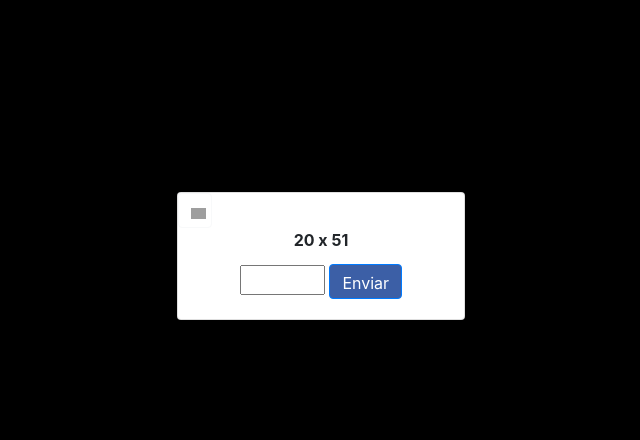
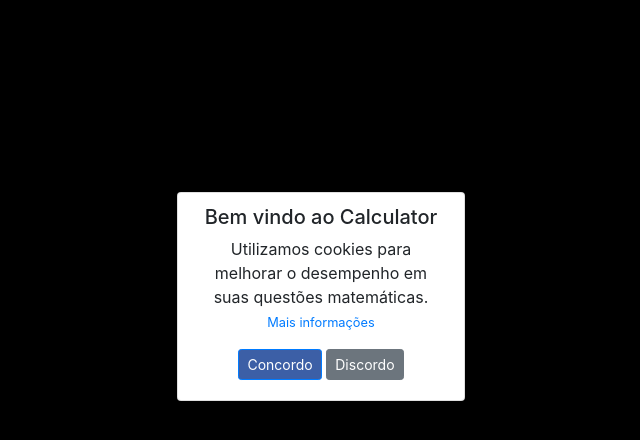
Before and after one commit to Wesley-Breno/Calculator_Game, a Django app: page / in a window 1280 px wide. Shown: the top 440 px of the page, without its empty margins (319-959 px from the left). Run offline with Django 3.2, Linux system fonts and the light colour scheme; data comes from the database, SQL or seed files in the repository; some libraries are stand-ins or nearby versions; grey boxes are pictures that could not be loaded.

Commit message:
adicionando mensagem de aviso de cookies

```diff
--- a/home/templates/home/index.html
+++ b/home/templates/home/index.html
@@ -31,7 +31,6 @@
         }
         .btn.btn-primary{
             background-color: #3C5FA6;
-            height: 35px;
         }
         .btn.btn-primary.btn-light{
             padding-right: 20px;
@@ -40,6 +39,55 @@
 </head>
 <body>
     <section>
+        {% if primeira_vez_no_site %}
+        <div class="card">
+          <div class="card-body">
+            <h5>Bem vindo ao Calculator</h5>
+            <p>Utilizamos cookies para melhorar o desempenho em suas questões matemáticas.<br>
+              <a type="button" href="#" data-toggle="modal" data-target="#exampleModal{{ user.id }}">
+                  <small>Mais informações</small>
+                </a>
+
+                <div class="modal fade" id="exampleModal{{ user.id }}" tabindex="-1" aria-labelledby="exampleModalLabel" aria-hidden="true">
+                  <div class="modal-dialog">
+                    <div class="modal-content">
+                      <div class="modal-body">
+                        <h5>Informações sobre a utilização de cookies</h5>
+                          <hr>
+                          <h6>Oque estará disponível se eu concordar com a utilização de cookies?</h6>
+                          <small align="left">
+                              Ao concordar com a utilização de cookies, você confirmará que sera salvo em seu navegador,
+                              a sua pontuação e sua questão que você esta fazendo no momento. Ao utilizar os cookies
+                              você poderá ver sua pontuação de sequência de acertos e assim poder analisar o seu
+                              desempenho com o uso dos seus pontos.
+                          </small>
+                          <br>
+                          <br>
+                          <h6>Os cookies ocupam muito espaço no meu navegador?</h6>
+                          <small align="left">
+                              Com certeza não! Os cookies são apenas pequenos arquivos aonde iremos salvar sua pontuação
+                              e a questão que falta para você responder! Depois de 24 horas os seus cookies serão
+                              apagados automaticamente.
+                          </small>
+                          <br>
+                          <br>
+                          <h6>Oque estará disponivel se eu NÃO concordar com a utilização de cookies?</h6>
+                          <small align="left">
+                              Ao discordar com a utilização de cookies, você ainda ira poder usar o nosso site. Porem
+                              você ficara limitado a apenas responder às questões e não ira ter uma pontuação de
+                              sequência de acertos.
+                          </small>
+                      </div>
+                    </div>
+                  </div>
+                </div>
+            <form method="POST">
+                {% csrf_token %}
+                <button type="submit" value="True" name="concorda_com_cookies" class="btn btn-primary btn-sm">Concordo</button>
+                <button type="submit" value="False" name="concorda_com_cookies" class="btn btn-secondary btn-sm">Discordo</button>
+            </form>
+        </div>
+        {% else %}
         <div class="card" {% if acertou == 1 %}style="box-shadow: 0 0 20px #3cff00;"{% elif acertou == 2 %}style="box-shadow: 0 0 20px red;"{% else %}{% endif %}>
             <div style="text-align: left; margin: 0;">
                 <button type="button" class="btn btn-primary btn-light" data-toggle="modal" data-target="#exampleModal{{ user.id }}" style="margin: 15px; background-color: white; width: 20px; margin: 0px;">
@@ -74,8 +122,10 @@
                           <br>
                           ▸ Se a sombra do bloco estiver vermelha, você errou.
                           <br>
-                          ▸ O icone <img src="https://encrypted-tbn0.gstatic.com/images?q=tbn:ANd9GcRvo7VNtD1Hvl7bDJq_mZAZ-cyoqPyJz7mQ-w&usqp=CAU" width="10px">
-                          informa quantas vezes seguidas você acertou.
+                          {% if pontuacao %}
+                              ▸ O icone <img src="https://encrypted-tbn0.gstatic.com/images?q=tbn:ANd9GcRvo7VNtD1Hvl7bDJq_mZAZ-cyoqPyJz7mQ-w&usqp=CAU" width="10px">
+                              informa quantas vezes seguidas você acertou.
+                          {% endif %}
                       </div>
                   </div>
                   <div class="modal-header">
@@ -107,6 +157,7 @@
                 </form>
             </div>
         </div>
+        {% endif %}
     </section>
     <script src="{% static 'home/vendor/jquery/jquery.slim.min.js' %}"></script>
     <script src="{% static 'home/vendor/bootstrap/js/bootstrap.bundle.min.js' %}"></script>
--- a/home/views.py
+++ b/home/views.py
@@ -3,19 +3,13 @@
 from func import operation_math
 
 COOKIE_NAME = 'pontuacao'
+resposta_anterior_sem_cookie = 0
+cont = 0
 
 
 def home(request):
     if request.method != 'POST':
         dicionario = {}
-        dicionario['pessoas'] = []
-        dicionario['dados'] = Pontuacoe.objects.all()
-
-        for dado in dicionario['dados']:
-            dicionario['pessoas'].append([dado.nome, dado.pontos])
-
-        dicionario['pessoas'].sort(key=lambda i: i[1], reverse=True)
-        dicionario['pessoas'] = dicionario['pessoas'][:5]
 
         operation = operation_math()
         if operation[0] == 1:
@@ -29,53 +23,24 @@
 
         dicionario['operation'] = [sinal, operation[1], operation[2], operation[3]]
 
+        global resposta_anterior_sem_cookie
+        resposta_anterior_sem_cookie = operation[3]
+
         dicionario['acertou'] = 0
 
-        # Verifica se o cookie com a pontuação já existe, se não, define a pontuação inicial como 0
+        # Verifica se o cookie com a pontuação não existe
         if COOKIE_NAME not in request.COOKIES:
-            response = render(request, 'home/index.html', dicionario)
-            response.set_cookie(COOKIE_NAME, 0, max_age=86400, secure=True, httponly=True)
-            response.set_cookie('resposta_anterior', operation[3], max_age=86400, secure=True, httponly=True)
-            return response
+            dicionario['primeira_vez_no_site'] = True
+            return render(request, 'home/index.html', dicionario)
 
         # Se o cookie já existir, renderiza a página normalmente
+        dicionario['primeira_vez_no_site'] = False
         dicionario['pontuacao'] = int(request.COOKIES.get(COOKIE_NAME, 0))
         response = render(request, 'home/index.html', dicionario)
         response.set_cookie('resposta_anterior', operation[3], max_age=86400, secure=True, httponly=True)
         return response
 
     dicionario = {}
-    dicionario['pessoas'] = []
-    dicionario['dados'] = Pontuacoe.objects.all()
-
-    for dado in dicionario['dados']:
-        dicionario['pessoas'].append([dado.nome, dado.pontos])
-
-    dicionario['pessoas'].sort(key=lambda i: i[1], reverse=True)
-    dicionario['pessoas'] = dicionario['pessoas'][:5]
-
-    resposta = request.POST.get('resposta_usuario')
-
-    try:
-        if int(resposta) == int(str(request.COOKIES.get('resposta_anterior')).split('.')[0]):
-            dicionario['acertou'] = 1
-            pontuacao_atual = int(request.COOKIES.get(COOKIE_NAME, 0))
-            nova_pontuacao = pontuacao_atual + 1
-            dicionario['pontuacao'] = nova_pontuacao
-
-            # Define o novo valor do cookie com a nova pontuação
-            response = render(request, 'home/index.html', dicionario)
-            response.set_cookie(COOKIE_NAME, nova_pontuacao, max_age=86400, secure=True, httponly=True)
-        else:
-            pontuacao_atual = int(request.COOKIES.get(COOKIE_NAME, 0))
-            nova_pontuacao = 0
-            dicionario['acertou'] = 2
-            dicionario['pontuacao'] = nova_pontuacao
-    except:
-        pontuacao_atual = int(request.COOKIES.get(COOKIE_NAME, 0))
-        nova_pontuacao = 0
-        dicionario['acertou'] = 2
-        dicionario['pontuacao'] = nova_pontuacao
 
     operation = operation_math()
     if operation[0] == 1:
@@ -89,7 +54,95 @@
 
     dicionario['operation'] = [sinal, operation[1], operation[2], operation[3]]
 
-    response = render(request, 'home/index.html', dicionario)
-    response.set_cookie('pontuacao', nova_pontuacao, max_age=86400, secure=True, httponly=True)
-    response.set_cookie('resposta_anterior', operation[3], max_age=86400, secure=True, httponly=True)
-    return response
+    dicionario['acertou'] = 0
+
+    resposta = request.POST.get('resposta_usuario')
+    concorda_com_cookies = request.POST.get('concorda_com_cookies')
+
+    if concorda_com_cookies == 'True' or COOKIE_NAME in request.COOKIES:
+        if COOKIE_NAME not in request.COOKIES:
+            response = render(request, 'home/index.html', dicionario)
+            response.set_cookie(COOKIE_NAME, 0, max_age=86400, secure=True, httponly=True)
+            response.set_cookie('resposta_anterior', operation[3], max_age=86400, secure=True, httponly=True)
+            return response
+
+        else:
+            try:
+                if int(resposta) == int(str(request.COOKIES.get('resposta_anterior')).split('.')[0]):
+                    dicionario['acertou'] = 1
+                    pontuacao_atual = int(request.COOKIES.get(COOKIE_NAME, 0))
+                    nova_pontuacao = pontuacao_atual + 1
+                    dicionario['pontuacao'] = nova_pontuacao
+
+                    # Define o novo valor do cookie com a nova pontuação
+                    response = render(request, 'home/index.html', dicionario)
+                    response.set_cookie(COOKIE_NAME, nova_pontuacao, max_age=86400, secure=True, httponly=True)
+                else:
+                    pontuacao_atual = int(request.COOKIES.get(COOKIE_NAME, 0))
+                    nova_pontuacao = 0
+                    dicionario['acertou'] = 2
+                    dicionario['pontuacao'] = nova_pontuacao
+            except:
+                pontuacao_atual = int(request.COOKIES.get(COOKIE_NAME, 0))
+                nova_pontuacao = 0
+                dicionario['acertou'] = 2
+                dicionario['pontuacao'] = nova_pontuacao
+
+            operation = operation_math()
+            if operation[0] == 1:
+                sinal = '+'
+            elif operation[0] == 2:
+                sinal = '-'
+            elif operation[0] == 3:
+                sinal = 'x'
+            else:
+                sinal = '/'
+
+            dicionario['operation'] = [sinal, operation[1], operation[2], operation[3]]
+
+            response = render(request, 'home/index.html', dicionario)
+            response.set_cookie('pontuacao', nova_pontuacao, max_age=86400, secure=True, httponly=True)
+            response.set_cookie('resposta_anterior', operation[3], max_age=86400, secure=True, httponly=True)
+            return response
+
+    else:
+        global cont
+        if cont == 0:
+            cont += 1
+
+            operation = operation_math()
+            if operation[0] == 1:
+                sinal = '+'
+            elif operation[0] == 2:
+                sinal = '-'
+            elif operation[0] == 3:
+                sinal = 'x'
+            else:
+                sinal = '/'
+
+            dicionario['operation'] = [sinal, operation[1], operation[2], operation[3]]
+            resposta_anterior_sem_cookie = operation[3]
+
+            return render(request, 'home/index.html', dicionario)
+
+        resposta = request.POST.get('resposta_usuario')
+
+        if int(resposta) == resposta_anterior_sem_cookie:
+            dicionario['acertou'] = 1
+        else:
+            dicionario['acertou'] = 2
+
+        operation = operation_math()
+        if operation[0] == 1:
+            sinal = '+'
+        elif operation[0] == 2:
+            sinal = '-'
+        elif operation[0] == 3:
+            sinal = 'x'
+        else:
+            sinal = '/'
+
+        dicionario['operation'] = [sinal, operation[1], operation[2], operation[3]]
+        resposta_anterior_sem_cookie = operation[3]
+
+        return render(request, 'home/index.html', dicionario)
```
